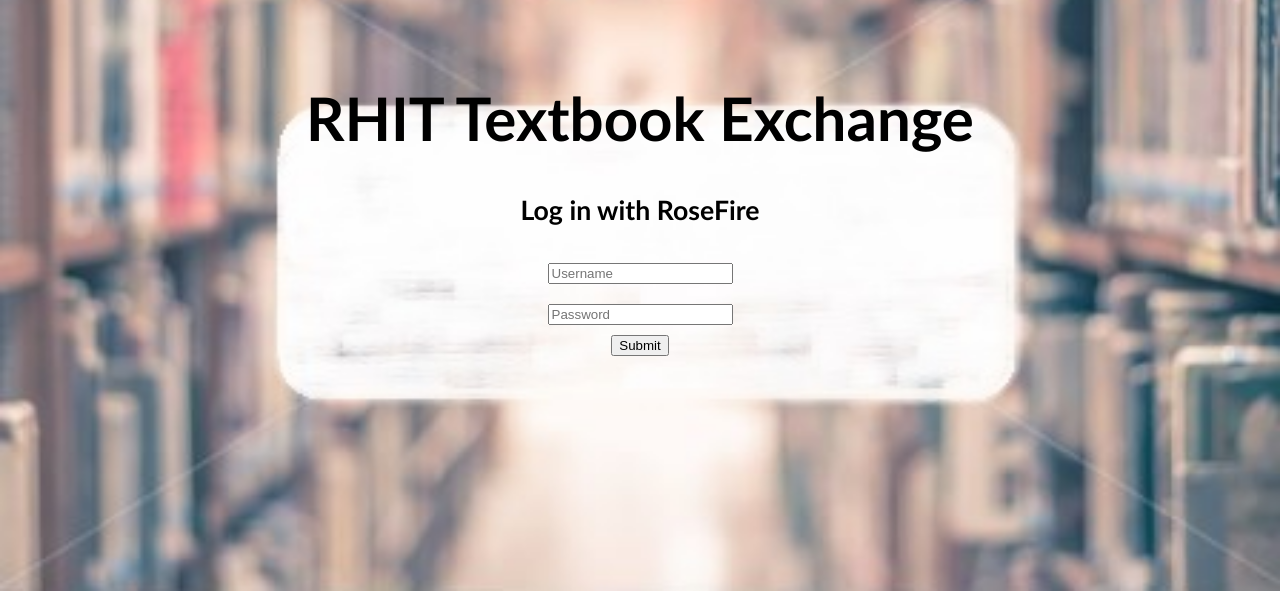
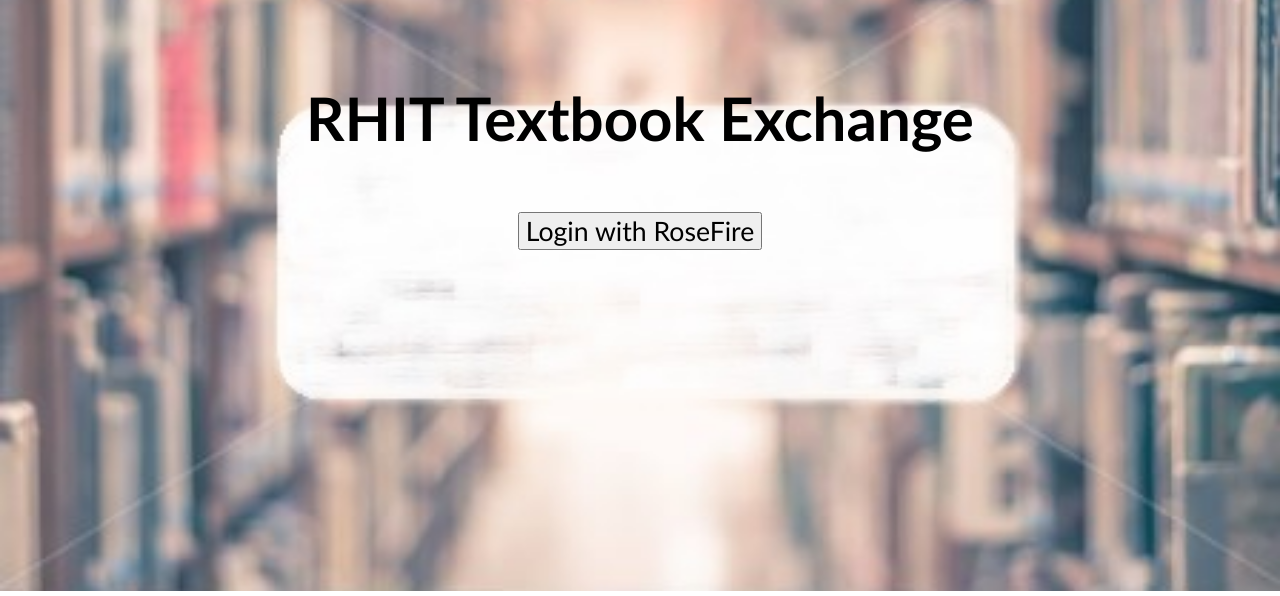
Before and after one commit to cookmn/RHITTextbookExchange, a web app: file public/login.html in a window 1280 px wide. Shown: the part 209-805 px from the top of the page. Run offline with its HTML, style and script files only (its server is not run), Linux system fonts and the light colour scheme; some libraries are stand-ins or nearby versions.

Commit message:
Login Button fixed
Removed the text fields and Login header and replaced it with a single
button called Login with RoseFire which acts like the previous submit
button.

```diff
--- a/public/css/login.css
+++ b/public/css/login.css
@@ -16,17 +16,9 @@
 	font-size: 45pt;
 }
 
-h3 {
+button {
 	font-family: "Trebuchet MS", Helvetica, sans-serif;
 	font-size: 20pt;
-}
-
-input {
-	margin-top: 10px;
-	margin-bottom: 10px;
-}
-
-button {
 	text-align: center;
 	margin: auto;
 }
--- a/public/login.html
+++ b/public/login.html
@@ -10,12 +10,8 @@
 <body>
 	<div id="main-div">
 		<h1>RHIT Textbook Exchange</h1>
-		<h3>Log in with RoseFire</h3>
-		<input placeholder="Username"></input>
-		<br/>
-		<input placeholder="Password" type="password"></input>
-		<br/>
-		<button id="login-button">Submit</button>
+		<br />
+		<button id="login-button">Login with RoseFire</button>
 	</div>
 </body>
 </html>
```
